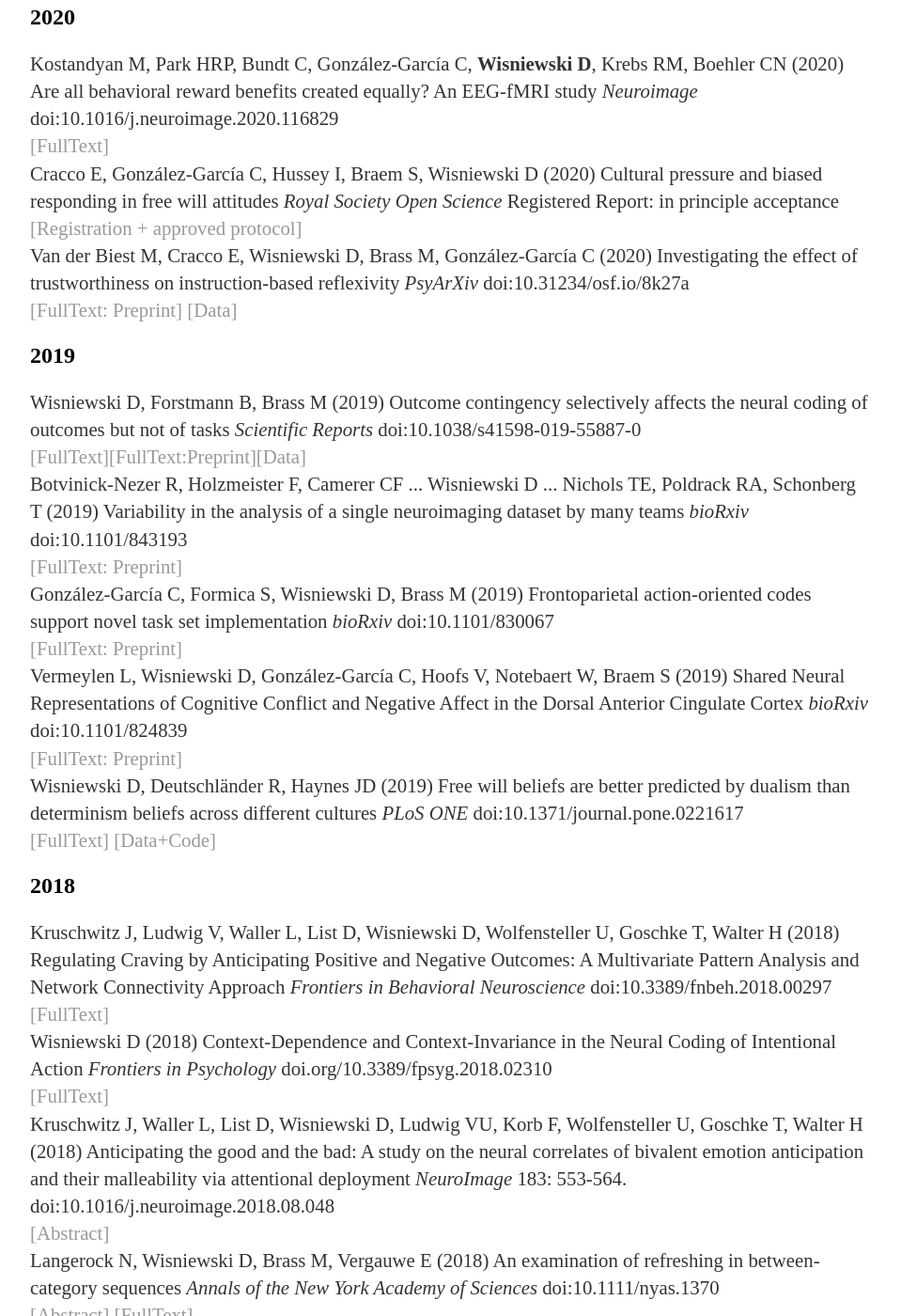
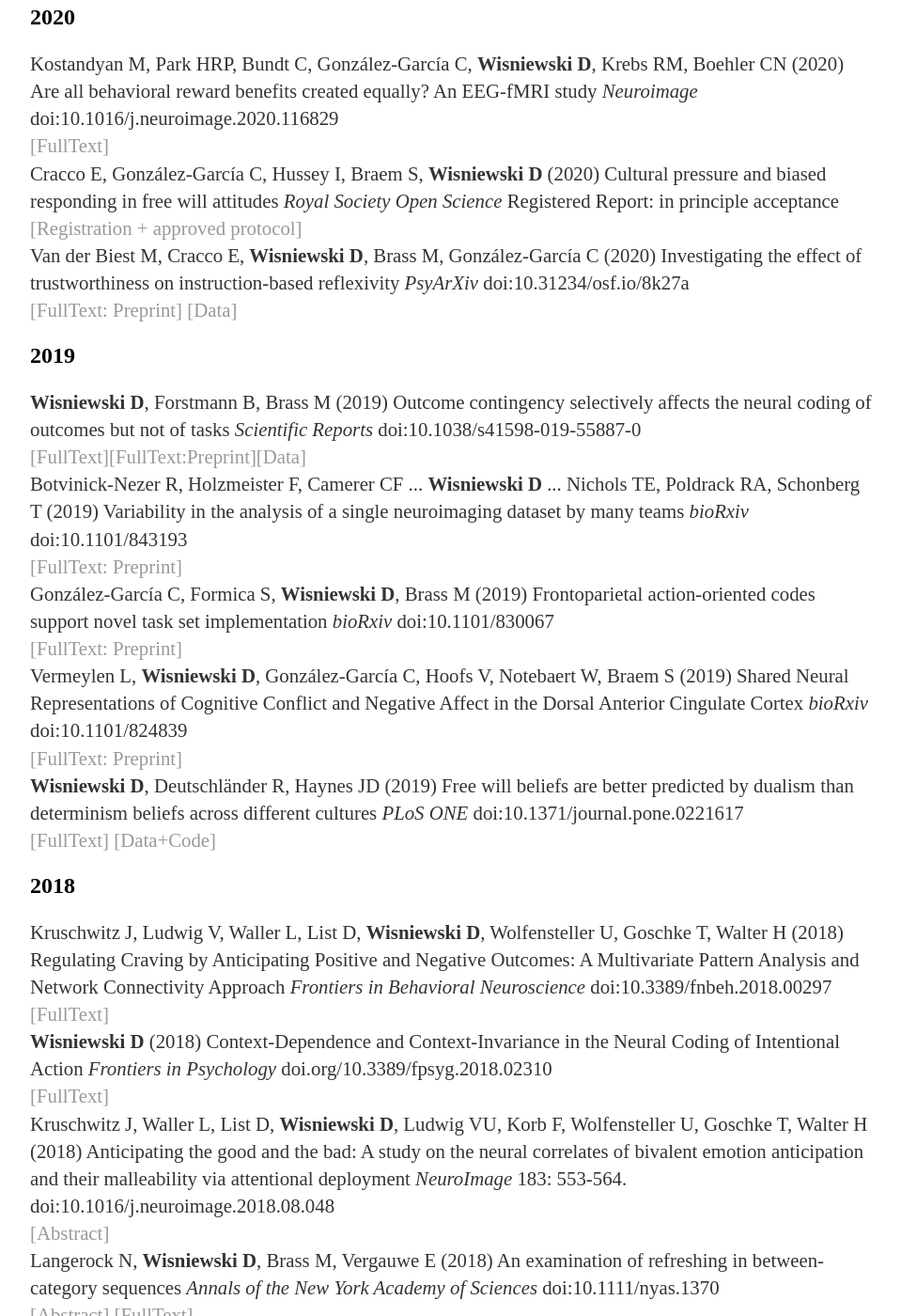
Before and after one commit to davidwisniewski/davidwisniewski.github.io, a Jekyll site: the page built from publications/index.html, in a window 1280 px wide and 1400 px high, scrolled down 192 px. Shown: the whole window at 94% size, without its empty margins (160-1119 px from the left). Built offline with Jekyll 4.4.1, drawn with Linux system fonts in a browser that asks for light colours; some of the changed text lies outside the part shown.

```diff
--- a/publications/index.html
+++ b/publications/index.html
@@ -8,63 +8,63 @@ title: David Wisniewski
 	<p>
 	Kostandyan M, Park HRP, Bundt C, González-García C, <strong>Wisniewski D</strong>, Krebs RM, Boehler CN (2020) Are all behavioral reward benefits created equally? An EEG-fMRI study	<em>Neuroimage</em> doi:10.1016/j.neuroimage.2020.116829 <br>
 	<a href="https://www.sciencedirect.com/science/article/pii/S1053811920303165">[FullText]</a><br>
-	Cracco E, González-García C, Hussey I, Braem S, Wisniewski D (2020) Cultural pressure and biased responding in free will attitudes 	<em>Royal Society Open Science</em> Registered Report: in principle acceptance <br>
+	Cracco E, González-García C, Hussey I, Braem S, <strong>Wisniewski D</strong> (2020) Cultural pressure and biased responding in free will attitudes 	<em>Royal Society Open Science</em> Registered Report: in principle acceptance <br>
 	<a href="https://osf.io/cgyhk/">[Registration + approved protocol]</a><br>
-	Van der Biest M, Cracco E, Wisniewski D, Brass M, González-García C (2020) Investigating the effect of trustworthiness on instruction-based reflexivity <em>PsyArXiv</em> doi:10.31234/osf.io/8k27a<br>
+	Van der Biest M, Cracco E, <strong>Wisniewski D</strong>, Brass M, González-García C (2020) Investigating the effect of trustworthiness on instruction-based reflexivity <em>PsyArXiv</em> doi:10.31234/osf.io/8k27a<br>
 	<a href="https://psyarxiv.com/8k27a/">[FullText: Preprint]</a> <a href="https://osf.io/x5gyh/?view_only=6bf67244daa94f33ab8d2c6c8756df71">[Data]</a>
 	</p>
 
 	<h2>2019</h2>
 	<p>
-	Wisniewski D, Forstmann B, Brass M (2019) Outcome contingency selectively affects the neural coding of outcomes but not of tasks <em>Scientific Reports</em> doi:10.1038/s41598-019-55887-0<br>
+		<strong>Wisniewski D</strong>, Forstmann B, Brass M (2019) Outcome contingency selectively affects the neural coding of outcomes but not of tasks <em>Scientific Reports</em> doi:10.1038/s41598-019-55887-0<br>
 	<a href="https://www.nature.com/articles/s41598-019-55887-0">[FullText]</a><a href="https://www.biorxiv.org/content/10.1101/375642v5">[FullText:Preprint]</a><a href="https://osf.io/9j7ra/">[Data]</a><br>
-	Botvinick-Nezer R, Holzmeister F, Camerer CF ... Wisniewski D ... Nichols TE, Poldrack RA, Schonberg T (2019) Variability in the analysis of a single neuroimaging dataset by many teams <em>bioRxiv</em> doi:10.1101/843193 <br>
+	Botvinick-Nezer R, Holzmeister F, Camerer CF ... <strong>Wisniewski D</strong> ... Nichols TE, Poldrack RA, Schonberg T (2019) Variability in the analysis of a single neuroimaging dataset by many teams <em>bioRxiv</em> doi:10.1101/843193 <br>
 	<a href="https://www.biorxiv.org/content/10.1101/843193v1">[FullText: Preprint]</a><br>
-	González-García C, Formica S, Wisniewski D, Brass M (2019) Frontoparietal action-oriented codes support novel task set implementation <em>bioRxiv</em> doi:10.1101/830067 <br>
+	González-García C, Formica S, <strong>Wisniewski D</strong>, Brass M (2019) Frontoparietal action-oriented codes support novel task set implementation <em>bioRxiv</em> doi:10.1101/830067 <br>
 	<a href="https://www.biorxiv.org/content/10.1101/830067v1">[FullText: Preprint]</a><br>
-	Vermeylen L, Wisniewski D, González-García C, Hoofs V, Notebaert W, Braem S (2019) Shared Neural Representations of Cognitive Conflict and Negative Affect in the Dorsal Anterior Cingulate Cortex <em>bioRxiv</em> doi:10.1101/824839 <br>
+	Vermeylen L, <strong>Wisniewski D</strong>, González-García C, Hoofs V, Notebaert W, Braem S (2019) Shared Neural Representations of Cognitive Conflict and Negative Affect in the Dorsal Anterior Cingulate Cortex <em>bioRxiv</em> doi:10.1101/824839 <br>
 	<a href="https://www.biorxiv.org/content/10.1101/824839v1">[FullText: Preprint]</a><br>
-	Wisniewski D, Deutschländer R, Haynes JD (2019) Free will beliefs are better predicted by dualism than determinism beliefs across different cultures <em>PLoS ONE</em> doi:10.1371/journal.pone.0221617 <br>
+	<strong>Wisniewski D</strong>, Deutschländer R, Haynes JD (2019) Free will beliefs are better predicted by dualism than determinism beliefs across different cultures <em>PLoS ONE</em> doi:10.1371/journal.pone.0221617 <br>
 	<a href="https://journals.plos.org/plosone/article?id=10.1371/journal.pone.0221617">[FullText]</a> <a href="https://osf.io/ajq2e/?view_only=45d321ed519047bd84a55030d72e054d">[Data+Code]</a>
 	</p>
 
 	<h2>2018</h2>
 	<p>
-	Kruschwitz J, Ludwig V, Waller L, List D, Wisniewski D, Wolfensteller U, Goschke T, Walter H (2018) Regulating Craving by Anticipating Positive and Negative Outcomes: A Multivariate Pattern Analysis and Network Connectivity Approach <em>Frontiers in Behavioral Neuroscience</em> doi:10.3389/fnbeh.2018.00297 <br>
+	Kruschwitz J, Ludwig V, Waller L, List D, <strong>Wisniewski D</strong>, Wolfensteller U, Goschke T, Walter H (2018) Regulating Craving by Anticipating Positive and Negative Outcomes: A Multivariate Pattern Analysis and Network Connectivity Approach <em>Frontiers in Behavioral Neuroscience</em> doi:10.3389/fnbeh.2018.00297 <br>
 	<a href="https://www.frontiersin.org/articles/10.3389/fnbeh.2018.00297/full">[FullText]</a><br>
-	Wisniewski D (2018) Context-Dependence and Context-Invariance in the Neural Coding of Intentional Action <em>Frontiers in Psychology</em> doi.org/10.3389/fpsyg.2018.02310<br>
+	<strong>Wisniewski D</strong> (2018) Context-Dependence and Context-Invariance in the Neural Coding of Intentional Action <em>Frontiers in Psychology</em> doi.org/10.3389/fpsyg.2018.02310<br>
 	<a href="https://www.frontiersin.org/articles/10.3389/fpsyg.2018.02310/full">[FullText]</a><br>
-	Kruschwitz J, Waller L, List D, Wisniewski D, Ludwig VU, Korb F, Wolfensteller U, Goschke T, Walter H (2018) Anticipating the good and the bad: A study on the neural correlates of bivalent emotion anticipation and their malleability via attentional deployment <em>NeuroImage</em> 183: 553-564. doi:10.1016/j.neuroimage.2018.08.048<br>
+	Kruschwitz J, Waller L, List D, <strong>Wisniewski D</strong>, Ludwig VU, Korb F, Wolfensteller U, Goschke T, Walter H (2018) Anticipating the good and the bad: A study on the neural correlates of bivalent emotion anticipation and their malleability via attentional deployment <em>NeuroImage</em> 183: 553-564. doi:10.1016/j.neuroimage.2018.08.048<br>
 	<a href="https://www.sciencedirect.com/science/article/pii/S1053811918307468">[Abstract]</a><br>
-	Langerock N, Wisniewski D, Brass M, Vergauwe E (2018) An examination of refreshing in between-category sequences <em>Annals of the New York Academy of Sciences</em> doi:10.1111/nyas.1370  <br>
+	Langerock N, <strong>Wisniewski D</strong>, Brass M, Vergauwe E (2018) An examination of refreshing in between-category sequences <em>Annals of the New York Academy of Sciences</em> doi:10.1111/nyas.1370  <br>
 	<a href="https://www.ncbi.nlm.nih.gov/pubmed/29744894">[Abstract]</a> <a href="https://nyaspubs.onlinelibrary.wiley.com/doi/epdf/10.1111/nyas.13702">[FullText]</a>
 	</p>
 
 	<h2>2017</h2>
 	<p>
-	Loose L, Wisniewski D, Rusconi M, Goschke T, Haynes JD (2017) Switch Independent Task Representations In Frontal And Parietal Cortex <em>The Journal of Neuroscience</em> 37: 8033-42. doi:10.1523/JNEUROSCI.3656-16.2017  <br>
+	Loose L, <strong>Wisniewski D</strong>, Rusconi M, Goschke T, Haynes JD (2017) Switch Independent Task Representations In Frontal And Parietal Cortex <em>The Journal of Neuroscience</em> 37: 8033-42. doi:10.1523/JNEUROSCI.3656-16.2017  <br>
 	<a href="http://www.jneurosci.org/content/37/33/8033">[Abstract]</a> <a href="/files/Loose et al JNeurosci 2017.pdf">[FullText]</a> <a href="http://biorxiv.org/content/early/2017/05/18/138230">[FullText:Preprint]</a> <a href="http://neurovault.org/collections/2011/">[Data:unthresholded maps]</a>
 	</p>
 
 	<h2>2016</h2>
 	<p>
-	Wisniewski D, Goschke T, Haynes JD (2016) Similar Coding of Freely Chosen and Externally Cued Intentions in a Fronto-Parietal Network <em>NeuroImage</em> 134: 450–58. doi:10.1016/j.neuroimage.2016.04.044.<br>
+	<strong>Wisniewski D</strong>, Goschke T, Haynes JD (2016) Similar Coding of Freely Chosen and Externally Cued Intentions in a Fronto-Parietal Network <em>NeuroImage</em> 134: 450–58. doi:10.1016/j.neuroimage.2016.04.044.<br>
 	<a href="http://www.sciencedirect.com/science/article/pii/S1053811916300842">[Abstract]</a> <a href="/files/Post Print Wisniewski et al NeuroImage 2016.pdf">[FullText]</a> <a href="http://neurovault.org/collections/1359/">[Data:unthresholded maps]</a><br>
-	Wisniewski D (2016) The neural correlates of intentional control: Motivational effects and functional organization. Doctoral thesis at Humboldt-Universität zu Berlin, Germany<br>
+	<strong>Wisniewski D</strong> (2016) The neural correlates of intentional control: Motivational effects and functional organization. Doctoral thesis at Humboldt-Universität zu Berlin, Germany<br>
 	<a href="http://edoc.hu-berlin.de/docviews/abstract.php?id=42661">[FullText]</a>
 	</p>
 
 	<h2>2015</h2>
 	<p>
-	Wisniewski D, Reverberi C, Tusche A, Haynes JD (2015) The Neural Representation of Voluntary Task-Set Selection in Dynamic Environments <em>Cerebral Cortex</em> 25: 4715–26. doi:10.1093/cercor/bhu155.<br>
+	<strong>Wisniewski D</strong>, Reverberi C, Tusche A, Haynes JD (2015) The Neural Representation of Voluntary Task-Set Selection in Dynamic Environments <em>Cerebral Cortex</em> 25: 4715–26. doi:10.1093/cercor/bhu155.<br>
 	<a href="http://cercor.oxfordjournals.org/content/25/12/4715">[Abstract]</a> <a href="/files/Wisniewski et al CerebralCortex 2015.pdf">[Full Text]</a><br>
-	Wisniewski D, Reverberi C, Momennejad I, Kahnt T, Haynes JD (2015) The Role of the Parietal Cortex in the Representation of Task–Reward Associations <em>The Journal of Neuroscience</em> 35: 12355–65. doi:10.1523/JNEUROSCI.4882-14.2015.<br>
+	<strong>Wisniewski D</strong>, Reverberi C, Momennejad I, Kahnt T, Haynes JD (2015) The Role of the Parietal Cortex in the Representation of Task–Reward Associations <em>The Journal of Neuroscience</em> 35: 12355–65. doi:10.1523/JNEUROSCI.4882-14.2015.<br>
 	<a href="http://www.jneurosci.org/content/35/36/12355.short">[Abstract]</a> <a href="/files/Wisniewski et al JNeurosci 2015.pdf">[FullText]</a>
 	</p>
 
 	<h2>2013</h2>
 	<p>
-	Tusche A, Kahnt T, Wisniewski D, Haynes JD (2013) Automatic Processing of Political Preferences in the Human Brain <em>NeuroImage</em> 72: 174–82. doi:10.1016/j.neuroimage.2013.01.020.<br>
+	Tusche A, Kahnt T, <strong>Wisniewski D</strong>, Haynes JD (2013) Automatic Processing of Political Preferences in the Human Brain <em>NeuroImage</em> 72: 174–82. doi:10.1016/j.neuroimage.2013.01.020.<br>
 	<a href="http://www.sciencedirect.com/science/article/pii/S1053811913000670">[Abstract]</a> <a href="/files/Tusche et al NeuroImage 2013.pdf">[FullText]</a>
 	</p>
 </div><!-- /.blurb -->
```
